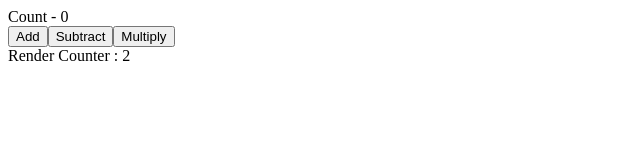
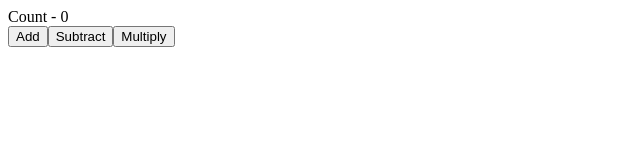
Before and after one commit to RajKoradiya/Book-Store, a React (Create React App) app: page / in a window 1280 px wide. Shown: the top 160 px of the page, without its empty margins (0-640 px from the left). Built offline with nearby package versions, Linux system fonts and the light colour scheme.

Commit message:
Day 21 complete

```diff
--- a/src/components/CounterHook.js
+++ b/src/components/CounterHook.js
@@ -48,7 +48,7 @@
 
 
 
-import React, { useReducer, useEffect, useState } from 'react'
+import React, { useReducer, useEffect, } from 'react'
 
 const initialValue = 0;
 const reducer = (state, action) => {
@@ -68,10 +68,10 @@ const reducer = (state, action) => {
 
 function CounterHook() {
     const [count, dispatch] = useReducer(reducer, initialValue)
-    const [renderCount, setRenderCount] = useState(initialValue)
+    // const [renderCount, setRenderCount] = useState(initialValue)
 
     useEffect(() => {
-        setRenderCount((prevCount) => prevCount+1)
+        console.log("Render Component render")
     },[])
 
     return (
@@ -80,7 +80,7 @@ function CounterHook() {
             <button onClick={() => dispatch('add')}>Add</button>
             <button onClick={() => dispatch('subtract')}>Subtract</button>
             <button onClick={() => dispatch('multiply')}>Multiply</button>
-            <div>Render Counter : {renderCount}</div>
+            {/* <div>Render Counter : {renderCount}</div> */}
         </div>
     )
 }
```
